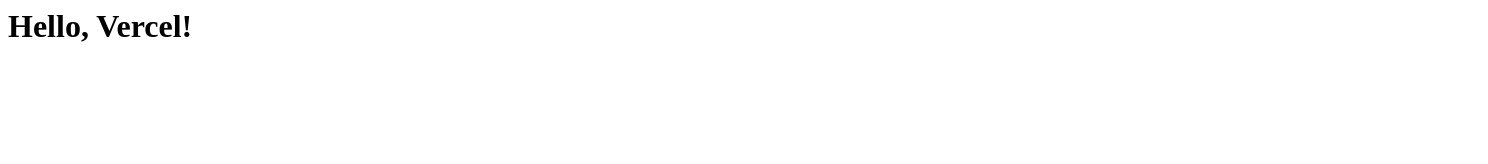
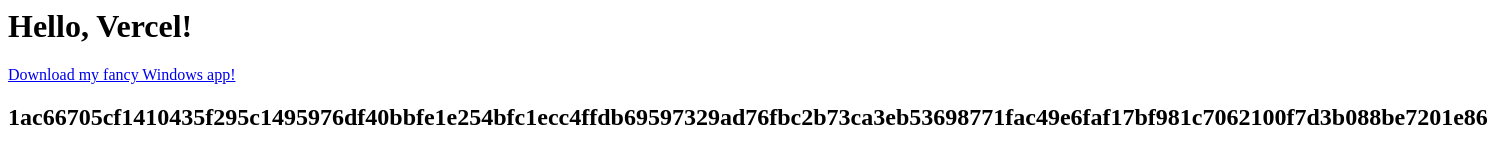
Before and after one commit to ryanjsfx2424/vercel-test, a plain HTML site: page index.html in a window 1280 px wide. Shown: the whole page, 1488 px wide, since content can reach past the window. Drawn offline with Linux system fonts and the light colour scheme.

Commit message:
Update index.html

```diff
--- a/index.html
+++ b/index.html
@@ -1 +1,3 @@
 <h1>Hello, Vercel!</h1>
+<a href="./fake.exe">Download my fancy Windows app!</a>
+<h2>1ac66705cf1410435f295c1495976df40bbfe1e254bfc1ecc4ffdb69597329ad76fbc2b73ca3eb53698771fac49e6faf17bf981c7062100f7d3b088be7201e86</h2>
```
